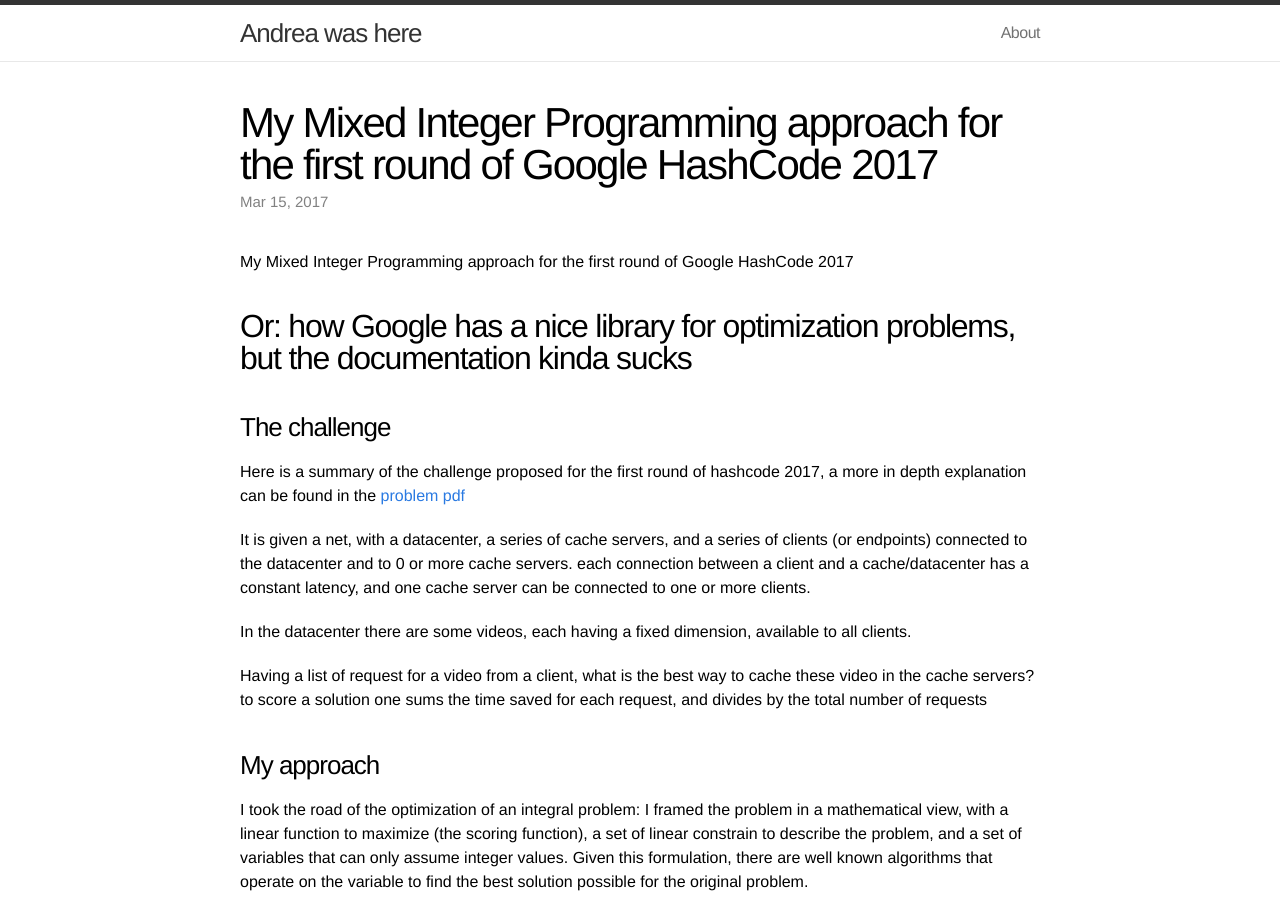
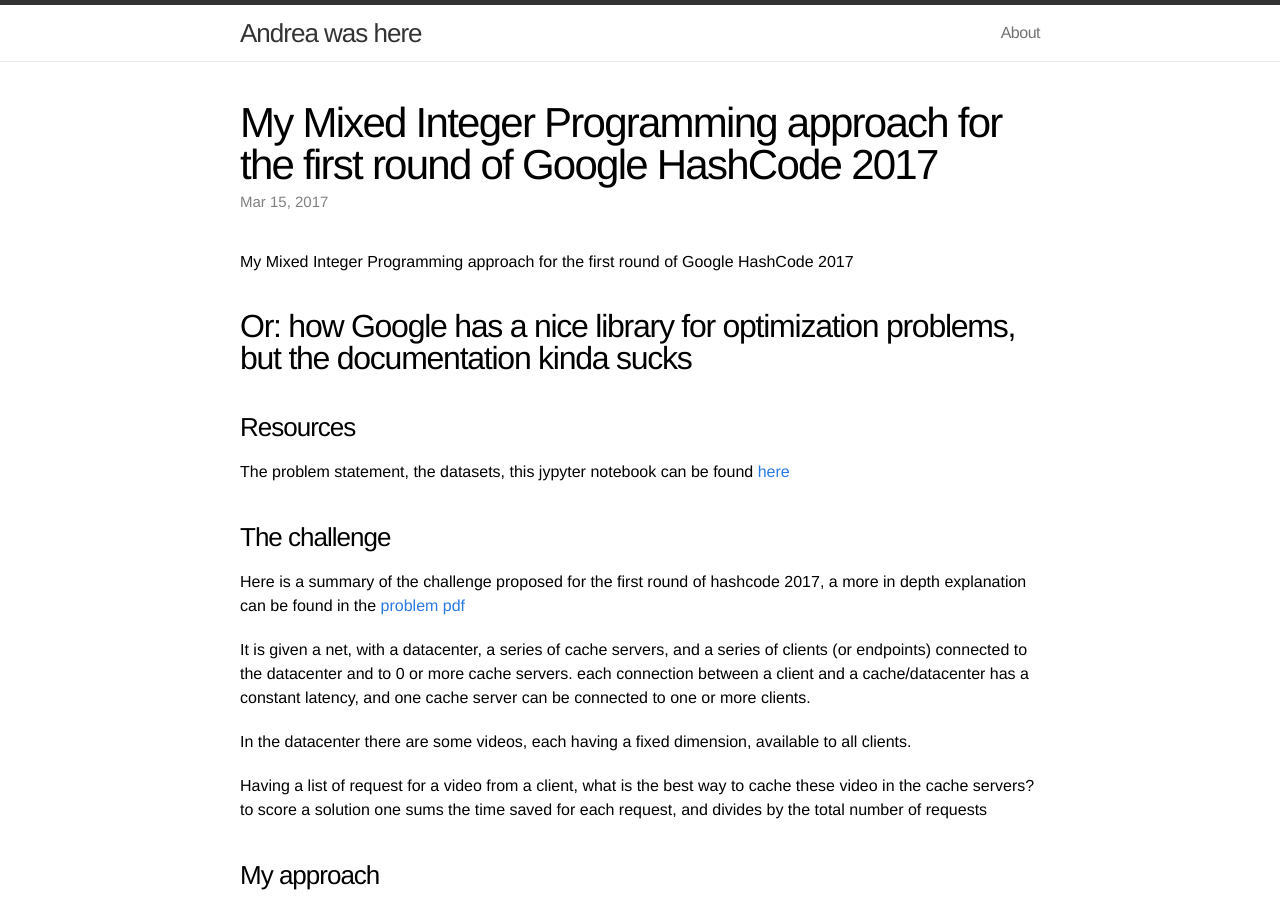
Before and after one commit to andijcr/andijcr.github.io, a Jekyll site: the page built from _posts/2017-03-15-hashCode-integer-programming-solution.md, in a window 1280 px wide and 900 px high. Built offline with Jekyll 4.4.1, drawn with Linux system fonts in a browser that asks for light colours.

Commit message:
Update 2017-03-15-hashCode-integer-programming-solution.md
updated links

```diff
--- a/_posts/2017-03-15-hashCode-integer-programming-solution.md
+++ b/_posts/2017-03-15-hashCode-integer-programming-solution.md
@@ -7,10 +7,13 @@
 
 # My Mixed Integer Programming approach for the first round of Google HashCode 2017
 ## Or: how Google has a nice library for optimization problems, but the documentation kinda sucks
+### Resources
+
+The problem statement, the datasets, this jypyter notebook can be found [here](https://github.com/andijcr/andijcr.github.io/tree/master/assets/hashcode)
 
 ### The challenge
 
-Here is a summary of the challenge proposed for the first round of hashcode 2017, a more in depth explanation can be found in the [problem pdf](files/hashcode2017_streaming_videos.pdf)
+Here is a summary of the challenge proposed for the first round of hashcode 2017, a more in depth explanation can be found in the [problem pdf](https://github.com/andijcr/andijcr.github.io/blob/master/assets/hashcode/hashcode2017_streaming_videos.pdf)
 
 It is given a net, with a datacenter, a series of cache servers, and a series of clients (or endpoints) connected to the datacenter and to 0 or more cache servers. each connection between a client and a cache/datacenter has a constant latency, and one cache server can be connected to one or more clients.
 
@@ -250,7 +253,7 @@
 
 ### A test dataset
 
-A small example to test the code I've written. This is taken from the [problem pdf](files/hashcode2017_streaming_videos.pdf)
+A small example to test the code I've written. This is taken from the [problem pdf](https://github.com/andijcr/andijcr.github.io/blob/master/assets/hashcode/hashcode2017_streaming_videos.pdf)
 
 In the datacenter there are 5 videos, there are 3 caches of 100 mb each, and 2 endpoints connect to the datacenter. Only the first endpoint is connected to all the caches.
 
```
